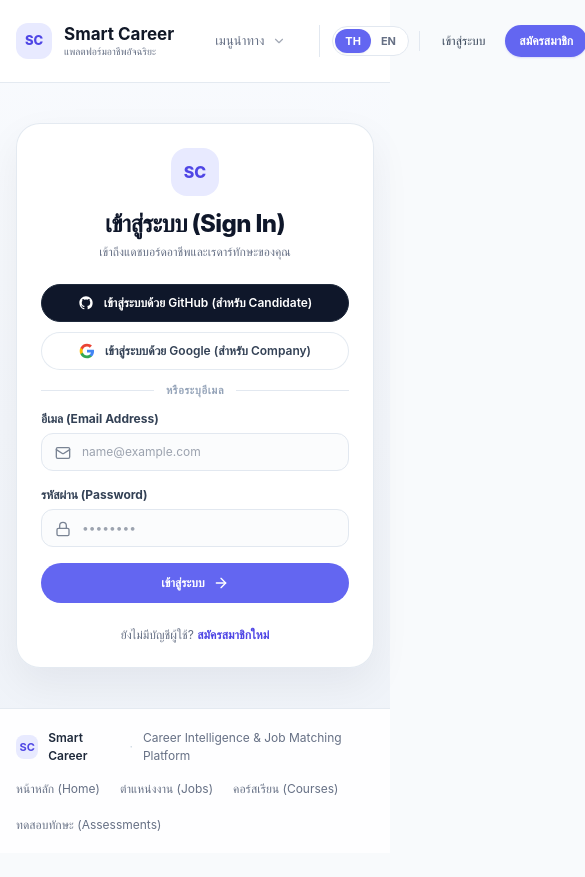
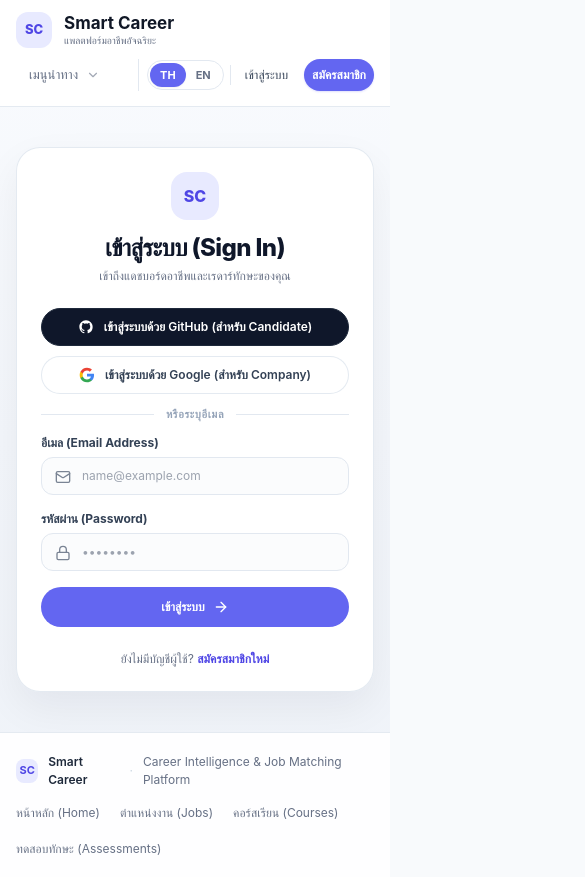
Before and after one commit to Jixgo-cloud/last-project, a Next.js app in the folder apps/web/: page /login in a window 390 px wide. Shown: the whole page, 585 px wide, since content can reach past the window. Before the commit the page ends 853 px from the top, so only its background shows below. Built offline with nearby package versions, Linux system fonts and the light colour scheme; no server answers.

Commit message:
fix(web): keep mobile navigation and notifications within viewport

```diff
--- a/apps/web/components/Navbar.tsx
+++ b/apps/web/components/Navbar.tsx
@@ -93,9 +93,9 @@ export default function Navbar() {
 
   return (
     <header className="sticky top-0 z-50 border-b border-slate-200/90 bg-white/90 backdrop-blur-md">
-      <div className="mx-auto flex min-h-[82px] max-w-[1216px] items-center justify-between gap-7 px-4 sm:px-8">
+      <div className="mx-auto flex min-h-[82px] max-w-[1216px] flex-wrap items-center justify-between gap-2 px-4 py-3 sm:flex-nowrap sm:gap-7 sm:px-8 sm:py-0">
         {/* Brand */}
-        <Link href="/" className="inline-flex items-center gap-3 flex-shrink-0" aria-label="Smart Career หน้าหลัก">
+        <Link href="/" className="inline-flex w-full shrink-0 items-center gap-3 sm:w-auto" aria-label="Smart Career หน้าหลัก">
           <span className="grid place-items-center w-9 h-9 rounded-xl font-extrabold text-[13px] text-[#4f46e5] bg-[#e8eaff]">
             SC
           </span>
@@ -106,7 +106,7 @@ export default function Navbar() {
         </Link>
 
         {/* Header Actions */}
-        <div className="flex items-center justify-end gap-3">
+        <div className="flex w-full min-w-0 flex-wrap items-center justify-between gap-2 sm:w-auto sm:flex-nowrap sm:justify-end sm:gap-3">
           {/* Core Nav Dropdown (Home, Jobs, Courses only) */}
           <nav className="flex items-center gap-1.5" aria-label="เมนูหลัก">
             <div className="relative" ref={navDropdownRef}>
@@ -157,7 +157,7 @@ export default function Navbar() {
           </nav>
 
           {/* Auth Actions (Guest vs Signed-In) */}
-          <div className="flex items-center gap-2.5 ml-2 pl-3 border-l border-slate-200">
+          <div className="ml-auto flex min-w-0 flex-wrap items-center gap-1.5 border-l border-slate-200 pl-2 sm:ml-2 sm:gap-2.5 sm:pl-3">
             {/* Language Switch */}
             <div className="flex items-center p-0.5 border border-slate-200 rounded-full bg-white">
               <button
@@ -187,13 +187,13 @@ export default function Navbar() {
               <div className="flex items-center gap-2">
                 <Link
                   href="/login"
-                  className="px-3 py-1.5 rounded-full text-xs font-medium text-slate-700 hover:text-[#4f46e5] hover:bg-[#e8eaff] transition whitespace-nowrap"
+                  className="px-2 py-1.5 sm:px-3 rounded-full text-xs font-medium text-slate-700 hover:text-[#4f46e5] hover:bg-[#e8eaff] transition whitespace-nowrap"
                 >
                   เข้าสู่ระบบ
                 </Link>
                 <Link
                   href="/register"
-                  className="px-3.5 py-2 rounded-full text-xs font-semibold text-white bg-[#6366f1] hover:bg-[#4f46e5] shadow-sm shadow-indigo-500/20 transition whitespace-nowrap"
+                  className="px-2 py-2 sm:px-3.5 rounded-full text-xs font-semibold text-white bg-[#6366f1] hover:bg-[#4f46e5] shadow-sm shadow-indigo-500/20 transition whitespace-nowrap"
                 >
                   สมัครสมาชิก
                 </Link>
@@ -213,6 +213,7 @@ export default function Navbar() {
                   }}
                   className="inline-flex items-center gap-2 rounded-full border border-slate-200 bg-white py-1 px-2.5 shadow-xs hover:border-indigo-300 hover:shadow-sm transition cursor-pointer"
                   aria-expanded={userMenuOpen}
+                  aria-label={`เมนูบัญชี ${user.candidateProfile?.fullName || user.company?.name || user.email} (${user.role})`}
                 >
                   <span className="grid place-items-center w-6 h-6 rounded-full bg-[#6366f1] text-white text-[11px] font-bold">
                     {(user.candidateProfile?.fullName || user.company?.name || user.email || 'U').charAt(0).toUpperCase()}
@@ -220,7 +221,7 @@ export default function Navbar() {
                   <span className="text-xs font-semibold text-slate-700 max-w-[120px] truncate hidden sm:inline">
                     {user.candidateProfile?.fullName || user.company?.name || user.email}
                   </span>
-                  <span className={`text-[10px] font-bold px-2 py-0.5 rounded-full border ${getRoleBadgeStyle(user.role)}`}>
+                  <span className={`hidden sm:inline text-[10px] font-bold px-2 py-0.5 rounded-full border ${getRoleBadgeStyle(user.role)}`}>
                     {user.role}
                   </span>
                   <ChevronDown className={`w-3 h-3 text-slate-400 transition-transform duration-200 ${userMenuOpen ? 'rotate-180' : ''}`} />
--- a/apps/web/components/NotificationBell.tsx
+++ b/apps/web/components/NotificationBell.tsx
@@ -173,7 +173,7 @@ export default function NotificationBell() {
   if (!user) return null;
 
   return (
-    <div className="relative" ref={dropdownRef}>
+    <div className="static sm:relative" ref={dropdownRef}>
       {/* Bell Button */}
       <button
         type="button"
@@ -202,7 +202,7 @@ export default function NotificationBell() {
 
       {/* Dropdown Popover */}
       {open && (
-        <div className="absolute top-[calc(100%+8px)] right-0 z-50 w-80 sm:w-96 rounded-2xl border border-slate-200 bg-white shadow-2xl shadow-slate-900/10 animate-in fade-in zoom-in-95 duration-150 overflow-hidden">
+        <div className="absolute inset-x-4 top-[calc(100%+8px)] z-50 w-auto sm:inset-x-auto sm:right-0 sm:w-96 rounded-2xl border border-slate-200 bg-white shadow-2xl shadow-slate-900/10 animate-in fade-in zoom-in-95 duration-150 overflow-hidden">
           {/* Header */}
           <div className="flex items-center justify-between px-4 py-3 border-b border-slate-100 bg-[#fbfcfe]">
             <div className="flex items-center gap-2">
```
